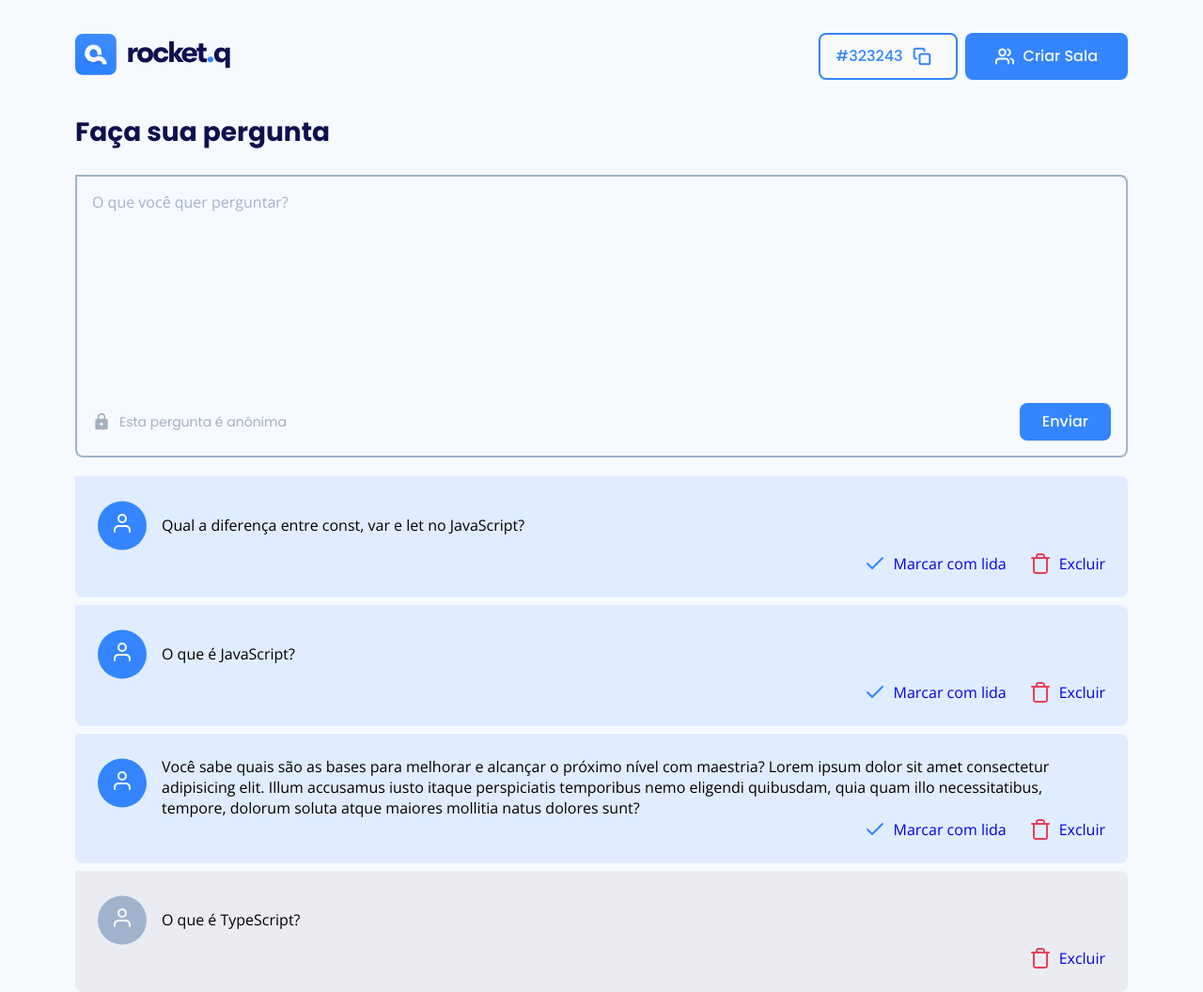
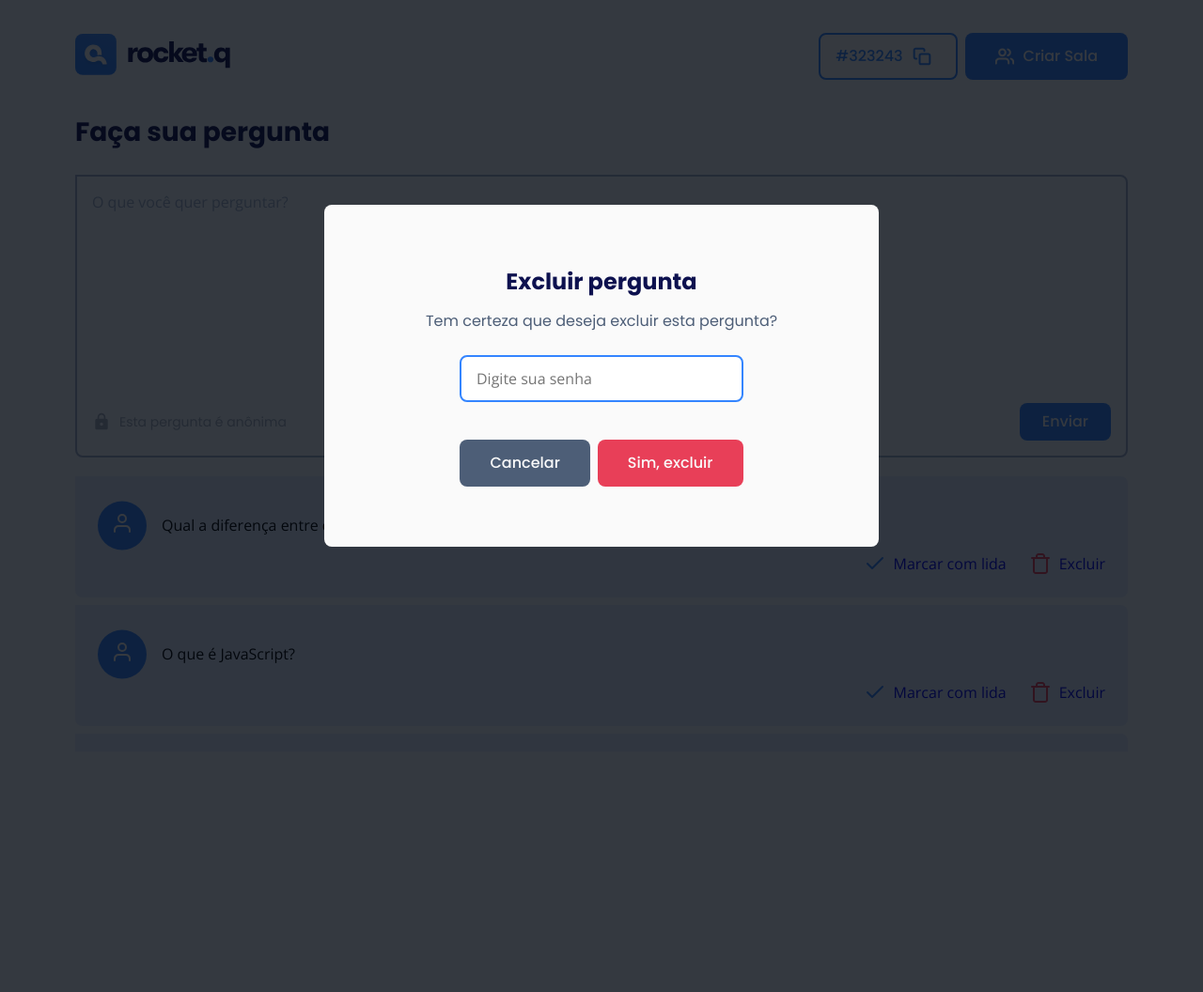
Before and after one commit to Wanderson-A-Timoteo/Rocket.q, a web app: file room.html in a window 1280 px wide. Shown: the whole page at 94% size. After the commit the page ends 800 px from the top, so only its background shows below. Run offline with its HTML, style and script files only (its server is not run), Linux system fonts and the light colour scheme.

Commit message:
Added modal to confirm question deletion on room page

```diff
--- a/room.html
+++ b/room.html
@@ -8,6 +8,7 @@
     <!-- CSS -->
     <link rel="stylesheet" href="styles/global.css" />
     <link rel="stylesheet" href="styles/room.css" />
+    <link rel="stylesheet" href="styles/modal.css" />
 
     <!-- FONTS -->
     <link rel="preconnect" href="https://fonts.googleapis.com" />
@@ -158,5 +159,30 @@
         </section>
       </main>
     </div>
+
+    <!-- ---------------------------------- MODAL ------------------------------------------->
+    <div class="modal-wrapper">
+      <div class="modal">
+        <h2>Excluir pergunta</h2>
+        <p>Tem certeza que deseja excluir esta pergunta?</p>
+
+        <form action="#">
+          <label class="sr-only" for-id="password"
+            >Digite sua senha admin</label
+          >
+          <input
+            type="password"
+            id="password"
+            name="password"
+            placeholder="Digite sua senha"
+          />
+
+          <div class="buttons">
+            <div class="button grey">Cancelar</div>
+            <button class="red">Sim, excluir</button>
+          </div>
+        </form>
+      </div>
+    </div>
   </body>
 </html>
--- a/styles/global.css
+++ b/styles/global.css
@@ -100,6 +100,19 @@
   border: 0.2rem solid var(--blue);
 }
 
+button.red,
+.button.red {
+  background: var(--red);
+  color: var(--white);
+}
+
+button.grey,
+.button.grey {
+  background: var(--grey-light);
+  background: var(--grey-dark);
+}
+
+/*-------------------------------- HEADER -------------------------------*/
 .content header {
   width: 80%;
   margin: 3.5rem auto;
--- /dev/null
+++ b/styles/modal.css
@@ -0,0 +1,60 @@
+.modal-wrapper {
+  display: flex;
+
+  position: fixed;
+  width: 100vw;
+  height: 100vh;
+
+  top: 0;
+  left: 0;
+
+  background: rgba(4, 9, 17, 0.8);
+}
+
+.modal-wrapper .modal {
+  width: min(59rem, 90%);
+  background: var(--white);
+  margin: auto;
+
+  border-radius: 0.8rem;
+
+  font-family: 'Poppins', sans-serif;
+  text-align: center;
+
+  padding: 6.4rem;
+}
+
+.modal-wrapper .modal h2 {
+  font-size: 2.4rem;
+  font-weight: 700;
+  margin-bottom: 1.2rem;
+  color: var(--black);
+}
+
+.modal-wrapper .modal p {
+  margin-bottom: 2.4rem;
+  color: var(--grey-dark);
+}
+
+.modal-wrapper .modal input {
+  margin-bottom: 4rem;
+  padding: 1.3rem 1.6rem;
+  border: 0.2rem solid var(--blue);
+  outline: none;
+  width: min(70%, 30.2rem);
+}
+
+.modal-wrapper .modal .buttons {
+  display: flex;
+  align-items: center;
+  justify-content: center;
+}
+
+.modal-wrapper .modal .buttons > .button {
+  margin-right: 0.8rem;
+}
+
+.modal-wrapper .modal .buttons > button,
+.modal-wrapper .modal .buttons > .button {
+  padding: 1.3rem 3.2rem;
+}
```
